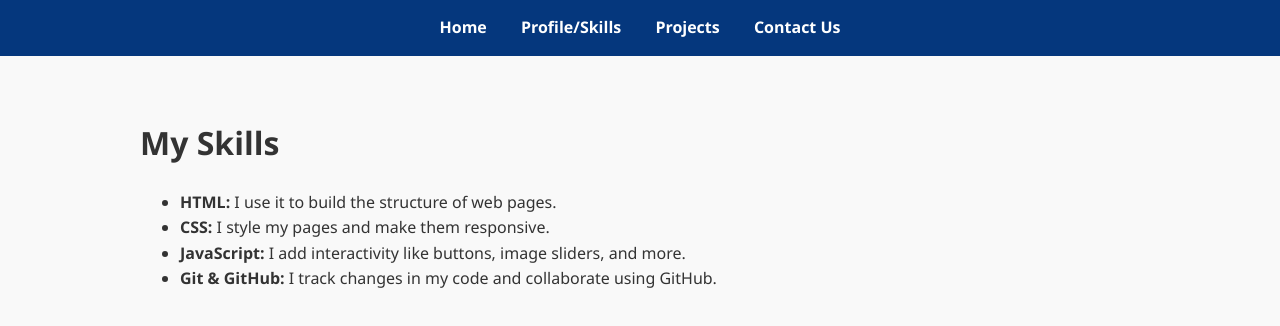
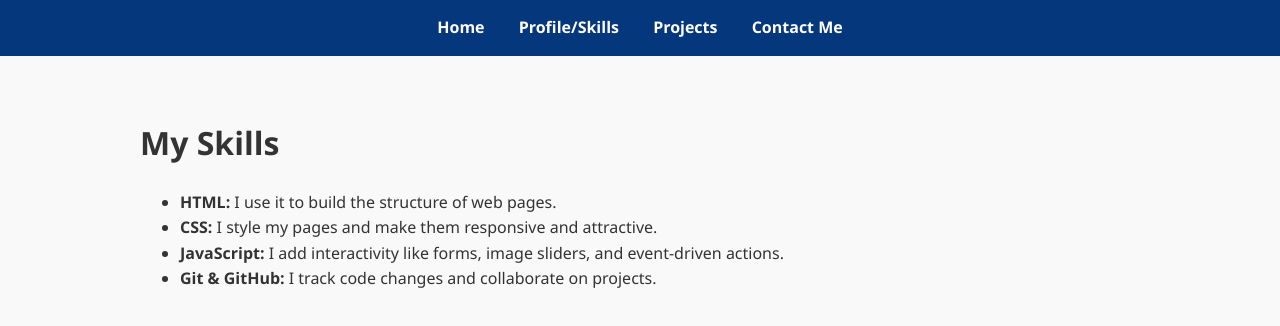
Before and after one commit to Jaseem24/Portfolio-project, a plain HTML site: page profile.html in a window 1280 px wide. Drawn offline with Linux system fonts and the light colour scheme.

Commit message:
Update profile.html

```diff
--- a/profile.html
+++ b/profile.html
@@ -1,24 +1,28 @@
 <!DOCTYPE html>
-<html>
+<html lang="en">
 <head>
+    <meta charset="UTF-8">
     <title>My Portfolio - Profile</title>
     <link rel="stylesheet" href="style.css">
 </head>
 <body>
+
 <nav>
     <a href="index.html">Home</a>
     <a href="profile.html">Profile/Skills</a>
     <a href="projects.html">Projects</a>
-        <a href="contact.html">Contact Us</a>
+    <a href="contact.html">Contact Me</a>
 </nav>
+
 <div class="container">
     <h1>My Skills</h1>
     <ul>
         <li><strong>HTML:</strong> I use it to build the structure of web pages.</li>
-    <li><strong>CSS:</strong> I style my pages and make them responsive.</li>
-    <li><strong>JavaScript:</strong> I add interactivity like buttons, image sliders, and more.</li>
-    <li><strong>Git & GitHub:</strong> I track changes in my code and collaborate using GitHub.</li>
+        <li><strong>CSS:</strong> I style my pages and make them responsive and attractive.</li>
+        <li><strong>JavaScript:</strong> I add interactivity like forms, image sliders, and event-driven actions.</li>
+        <li><strong>Git & GitHub:</strong> I track code changes and collaborate on projects.</li>
     </ul>
 </div>
+
 </body>
 </html>
```
Lines whose indentation alone changed are shown as unchanged.
